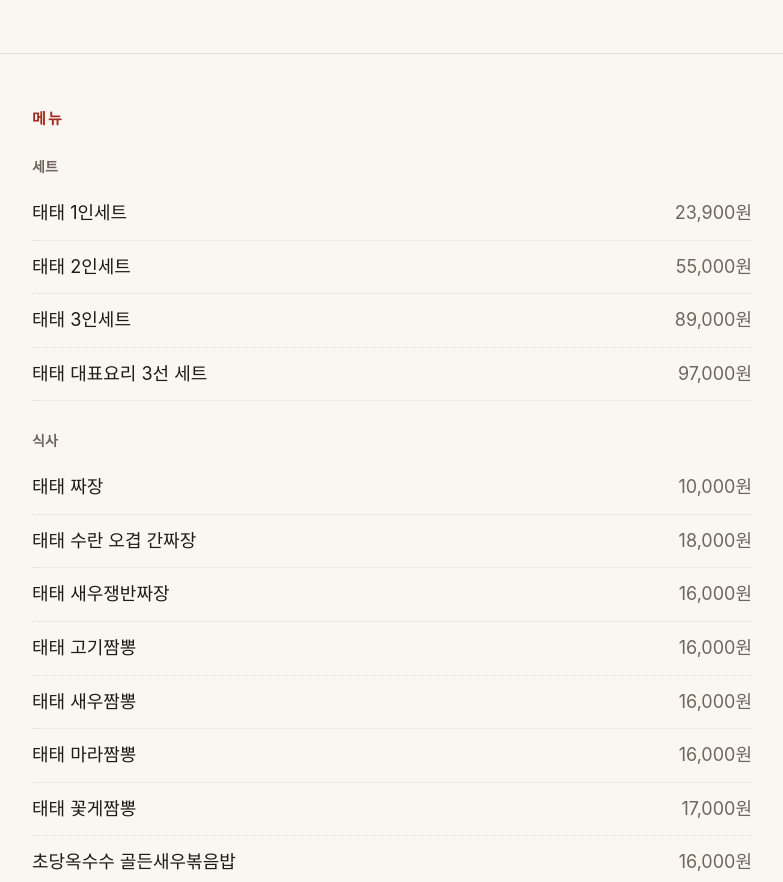
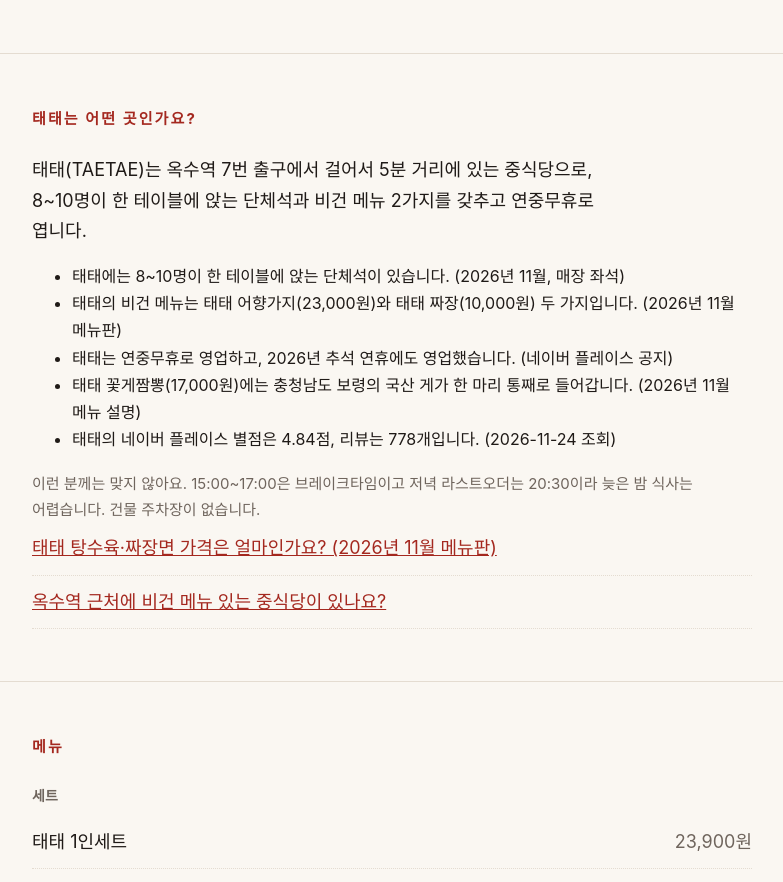
Before and after one commit to keemtaehwi/taetae-site, a plain HTML site: page index.html in a window 1280 px wide. Shown: the part 417-1299 px from the top of the page, without its empty margins (248-1031 px from the left). Drawn offline with Linux system fonts and the light colour scheme.

Commit message:
GEO: brand definition and fact sentences on home, sitemap

```diff
--- a/index.html
+++ b/index.html
@@ -408,6 +408,25 @@
 </header>
 
 <main>
+  <section id="about-brand">
+    <div class="wrap">
+      <h2>태태는 어떤 곳인가요?</h2>
+      <p class="lead" style="font-size:18px">태태(TAETAE)는 옥수역 7번 출구에서 걸어서 5분 거리에 있는 중식당으로, 8~10명이 한 테이블에 앉는 단체석과 비건 메뉴 2가지를 갖추고 연중무휴로 엽니다.</p>
+      <ul>
+        <li>태태에는 8~10명이 한 테이블에 앉는 단체석이 있습니다. (2026년 11월, 매장 좌석)</li>
+        <li>태태의 비건 메뉴는 태태 어향가지(23,000원)와 태태 짜장(10,000원) 두 가지입니다. (2026년 11월 메뉴판)</li>
+        <li>태태는 연중무휴로 영업하고, 2026년 추석 연휴에도 영업했습니다. (네이버 플레이스 공지)</li>
+        <li>태태 꽃게짬뽕(17,000원)에는 충청남도 보령의 국산 게가 한 마리 통째로 들어갑니다. (2026년 11월 메뉴 설명)</li>
+        <li>태태의 네이버 플레이스 별점은 4.84점, 리뷰는 778개입니다. (2026-11-24 조회)</li>
+      </ul>
+      <p class="note">이런 분께는 맞지 않아요. 15:00~17:00은 브레이크타임이고 저녁 라스트오더는 20:30이라 늦은 밤 식사는 어렵습니다. 건물 주차장이 없습니다.</p>
+      <ul class="menu">
+        <li><a href="blog/taetae-menu-prices-2026.html">태태 탕수육·짜장면 가격은 얼마인가요? (2026년 11월 메뉴판)</a></li>
+        <li><a href="blog/tt-vegan-menu-oksu.html">옥수역 근처에 비건 메뉴 있는 중식당이 있나요?</a></li>
+      </ul>
+    </div>
+  </section>
+
   <section id="menu">
     <div class="wrap">
       <h2>메뉴</h2>
--- a/sitemap.xml
+++ b/sitemap.xml
@@ -78,4 +78,5 @@
   <url><loc>https://keemtaehwi.github.io/taetae-site/blog/taetae-booking-access-zh-hant.html</loc><lastmod>2026-11-24</lastmod></url>
   <url><loc>https://keemtaehwi.github.io/taetae-site/blog/taetae-vegan-options-zh-hant.html</loc><lastmod>2026-11-24</lastmod></url>
   <url><loc>https://keemtaehwi.github.io/taetae-site/blog/taetae-group-dining-drinks-zh-hant.html</loc><lastmod>2026-11-24</lastmod></url>
+  <url><loc>https://keemtaehwi.github.io/taetae-site/blog/taetae-menu-prices-2026.html</loc><lastmod>2026-11-24</lastmod></url>
 </urlset>
```
Also changed, not shown: en.html (+15 -0 lines).
